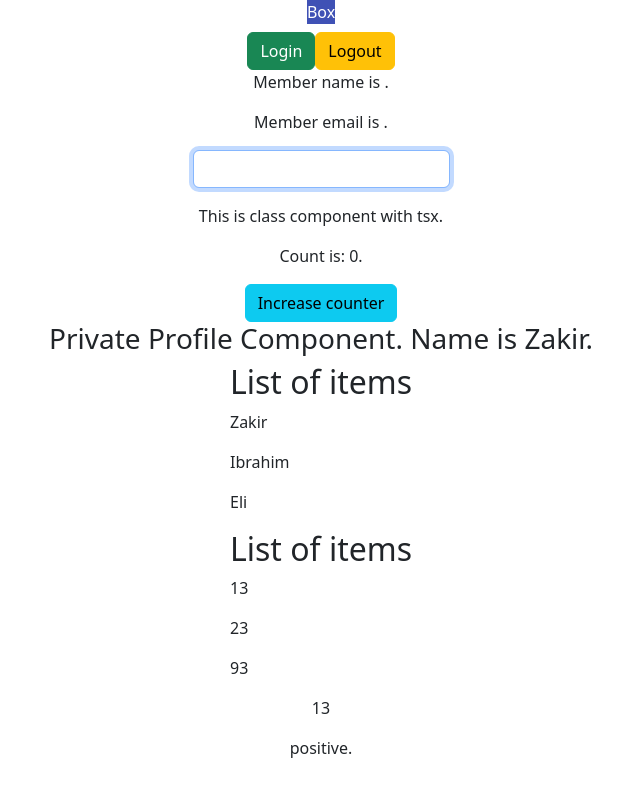
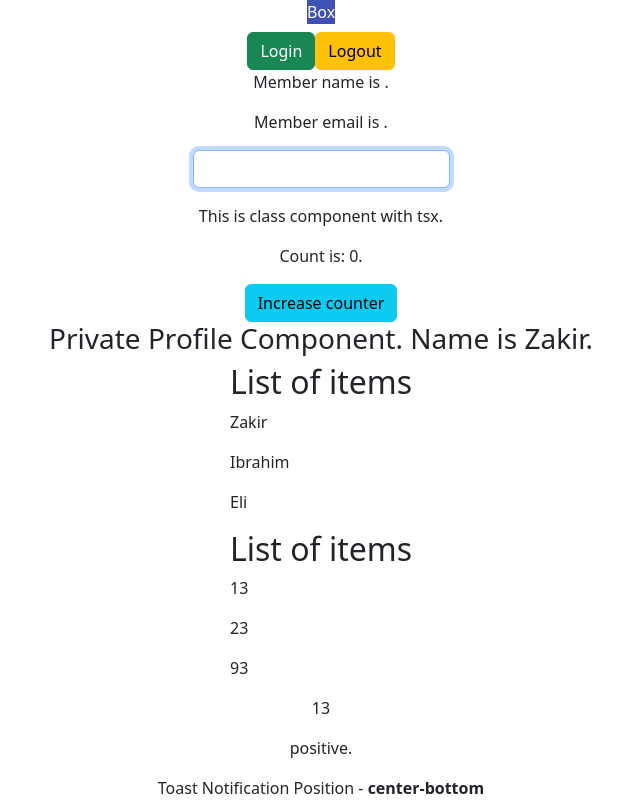
Before and after one commit to RahimliZakir/React-TypeScript, a React (Create React App) app in the folder app/: page / in a window 1280 px wide. Shown: the part 763-1563 px from the top of the page, without its empty margins (319-959 px from the left). Before the commit the page ends 1539 px from the top, so only its background shows below. Built offline with nearby package versions, Linux system fonts and the light colour scheme.

Commit message:
Template Literals and Exclude

```diff
--- a/app/src/App.tsx
+++ b/app/src/App.tsx
@@ -20,6 +20,7 @@
 import Profile from "./components/auth/Profile";
 import List from "./components/generics/List";
 import RandomNumber from "./components/restriction/RandomNumber";
+import Toast from "./components/templateLiterals/Toast";
 
 const App = () => {
   const personName = {
@@ -106,6 +107,8 @@
       {/* Restricting Props */}
       {/* Hansini gonderiremse o "true" kimi basha dushulecek. */}
       <RandomNumber value={13} isPositive />
+      {/* Template Literals and Exclude */}
+      <Toast position="center-bottom" />
     </div>
   );
 };
--- /dev/null
+++ b/app/src/components/templateLiterals/Toast.tsx
@@ -0,0 +1,29 @@
+import React from "react";
+
+/**
+ * Position prop can be one of
+ * "left-center" | "left-top" | "left-bottom" | "center" | "center-top" |
+ * "center-bottom" | "right-center" | "right-top" | "right-bottom"
+ */
+
+type HorizontalPosition = "left" | "center" | "right";
+
+type VerticalPosition = "top" | "center" | "bottom";
+
+type ToastProps = {
+  //* center-center'in yazilmasinin qarshisini aliriq
+  position: Exclude<
+    `${HorizontalPosition}-${VerticalPosition}`,
+    "center-center"
+  >;
+};
+
+const Toast: React.FC<ToastProps> = ({ position }) => {
+  return (
+    <div>
+      Toast Notification Position - <strong>{position}</strong>
+    </div>
+  );
+};
+
+export default Toast;
```
